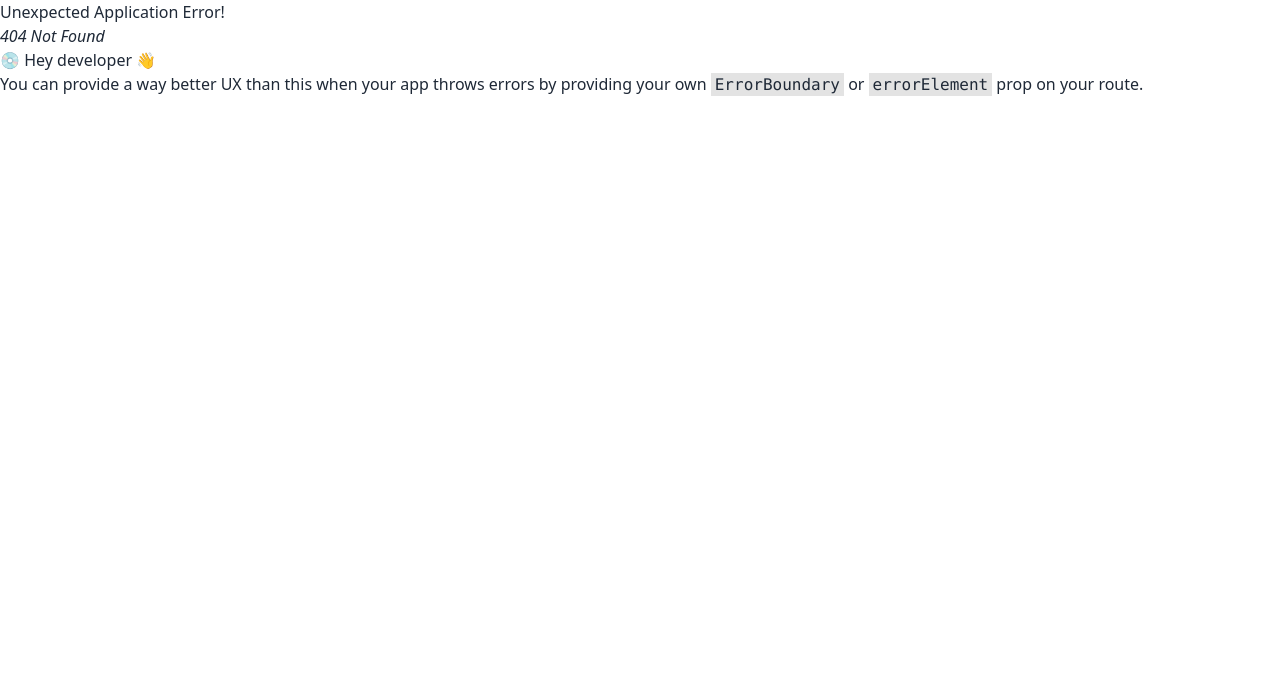
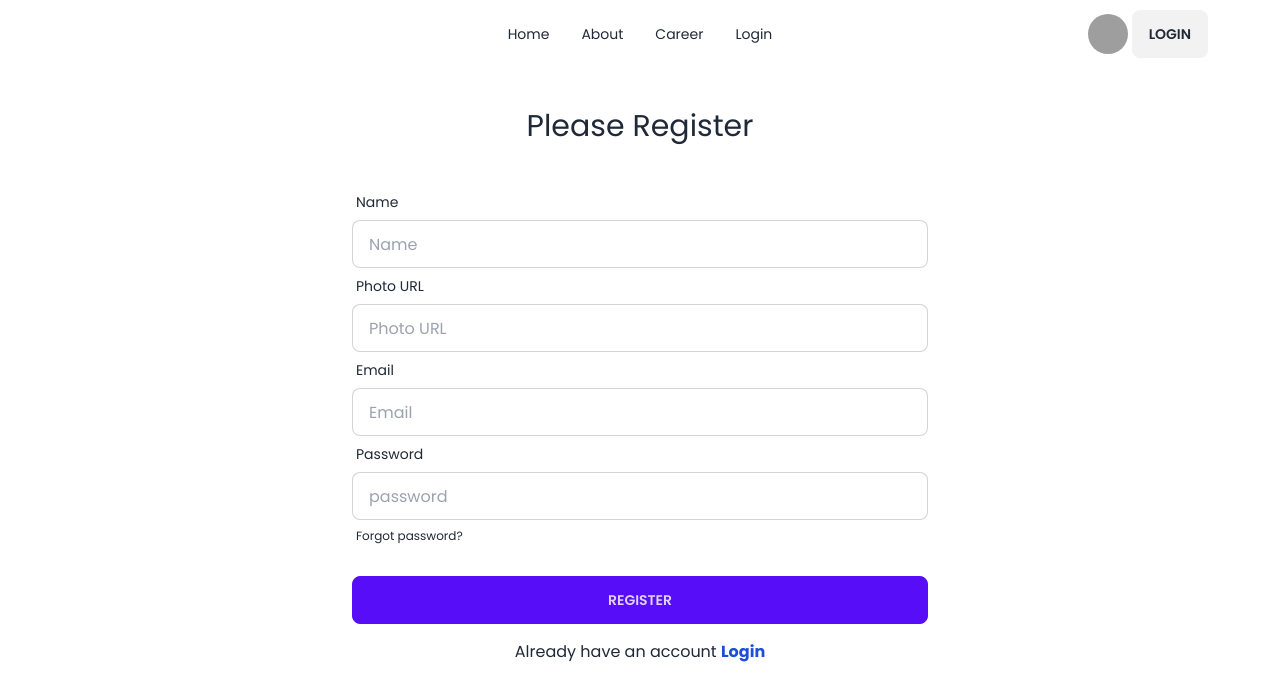
Before and after one commit to Zinath22/react-dragon-news-auth, a React (Vite) app: page /register in a window 1280 px wide. Before the commit this address had no page. Shown: the top 700 px of the page. Built offline with nearby package versions, Linux system fonts and the light colour scheme; no server answers; grey boxes are pictures that could not be loaded.

Commit message:
registration page added

```diff
--- /dev/null
+++ b/src/Providers/AuthProvider.jsx
@@ -0,0 +1,44 @@
+import { createContext, useEffect, useState } from "react";
+import { createUserWithEmailAndPassword, getAuth, onAuthStateChanged, signOut } from "firebase/auth";
+import app from "../Firebase/firebase.config";
+
+export const AuthContext = createContext(null);
+
+const auth = getAuth(app);
+
+const AuthProvider = ({children}) => {
+    const [user, setUser] = useState(null)
+
+    const createUser = (email, password) =>{
+        return createUserWithEmailAndPassword(auth, email, password)
+    }
+
+    const logOut = () =>{
+        return signOut(auth);
+    }
+
+    useEffect(()=>{
+       const unSubscribe = onAuthStateChanged(auth, currentUser =>{
+            console.log('user in the auth state changed ', currentUser);
+
+            setUser(currentUser)
+        });
+       return () =>{
+        unSubscribe();
+       }
+    },[])
+
+    const authInfo = {
+        user,
+        createUser,
+        logOut
+    }
+
+    return (
+        <AuthContext.Provider value={authInfo}>
+           {children}
+        </AuthContext.Provider>
+    );
+};
+
+export default AuthProvider;
--- a/src/main.jsx
+++ b/src/main.jsx
@@ -4,10 +4,13 @@ import ReactDOM from 'react-dom/client'
 import './index.css'
 import { RouterProvider } from 'react-router-dom'
 import router from './routes/Routes'
+import AuthProvider from './Providers/AuthProvider'
 // import routes from './routes/Routes.jsx'
 
 ReactDOM.createRoot(document.getElementById('root')).render(
   <React.StrictMode>
-   <RouterProvider router={router} />
+  <AuthProvider>
+  <RouterProvider router={router} />
+  </AuthProvider>
   </React.StrictMode>,
 )
--- /dev/null
+++ b/src/pages/Register/Register.jsx
@@ -0,0 +1,77 @@
+import { Link } from "react-router-dom";
+import Navbar from "../Shared/Navbar/Navbar";
+import { useContext } from "react";
+import { AuthContext } from "../../Providers/AuthProvider";
+
+
+const Register = () => {
+    const {createUser} = useContext(AuthContext)
+
+    const handleRegister = e =>{
+        e.preventDefault();
+        console.log(e.currentTarget);
+
+        // const email = e.targrt.email.value;
+        const form = new FormData(e.currentTarget);
+        const name = form.get('name');
+        const photo = form.get('photo');
+        const email = form.get('email');
+        const password = form.get('password');
+        console.log(name, photo, email, password);
+
+        // create user
+        createUser(email, password)
+        .then(result =>{
+            console.log(result.user);
+        })
+        .catch(error=>{
+            console.error(error)
+        })
+    }
+
+    return (
+        <div>
+               <Navbar></Navbar>
+          <div>
+
+          <h2 className="text-3xl my-10 text-center">Please Register</h2>
+
+ <form onSubmit={handleRegister} className="md:w-3/4 lg:w-1/2 mx-auto" >
+<div className="form-control">
+<label className="label">
+<span className="label-text">Name</span>
+</label>
+<input type="text" name="name" placeholder="Name" className="input input-bordered" required />
+</div>
+<div className="form-control">
+<label className="label">
+<span className="label-text">Photo URL</span>
+</label>
+<input type="text" name="photo" placeholder="Photo URL" className="input input-bordered" required />
+</div>
+<div className="form-control">
+<label className="label">
+<span className="label-text">Email</span>
+</label>
+<input type="email" name="email" placeholder="Email" className="input input-bordered" required />
+</div>
+<div className="form-control">
+<label className="label">
+<span className="label-text">Password</span>
+</label>
+<input type="password" name="password" placeholder="password" className="input input-bordered" required />
+<label className="label">
+<a href="#" className="label-text-alt link link-hover">Forgot password?</a>
+</label>
+</div>
+<div className="form-control mt-6">
+<button className="btn btn-primary">Register</button>
+</div>
+</form>
+<p className="text-center mt-4">Already have an account <Link className="text-blue-700 font-bold" to="/login">Login</Link> </p>
+          </div>
+        </div>
+    );
+};
+
+export default Register;
--- a/src/routes/Routes.jsx
+++ b/src/routes/Routes.jsx
@@ -2,6 +2,7 @@ import { createBrowserRouter } from "react-router-dom";
 import Root from "../layouts/Root";
 import Home from "../pages/Home/Home";
 import Login from "../pages/Login/Login";
+import Register from "../pages/Register/Register";
 
 const router = createBrowserRouter([
     {
@@ -15,6 +16,10 @@ const router = createBrowserRouter([
             {
                 path: '/login',
                 element: <Login></Login>
+            },
+            {
+                path: '/register',
+                element: <Register></Register>
             }
         ]
     }
```
